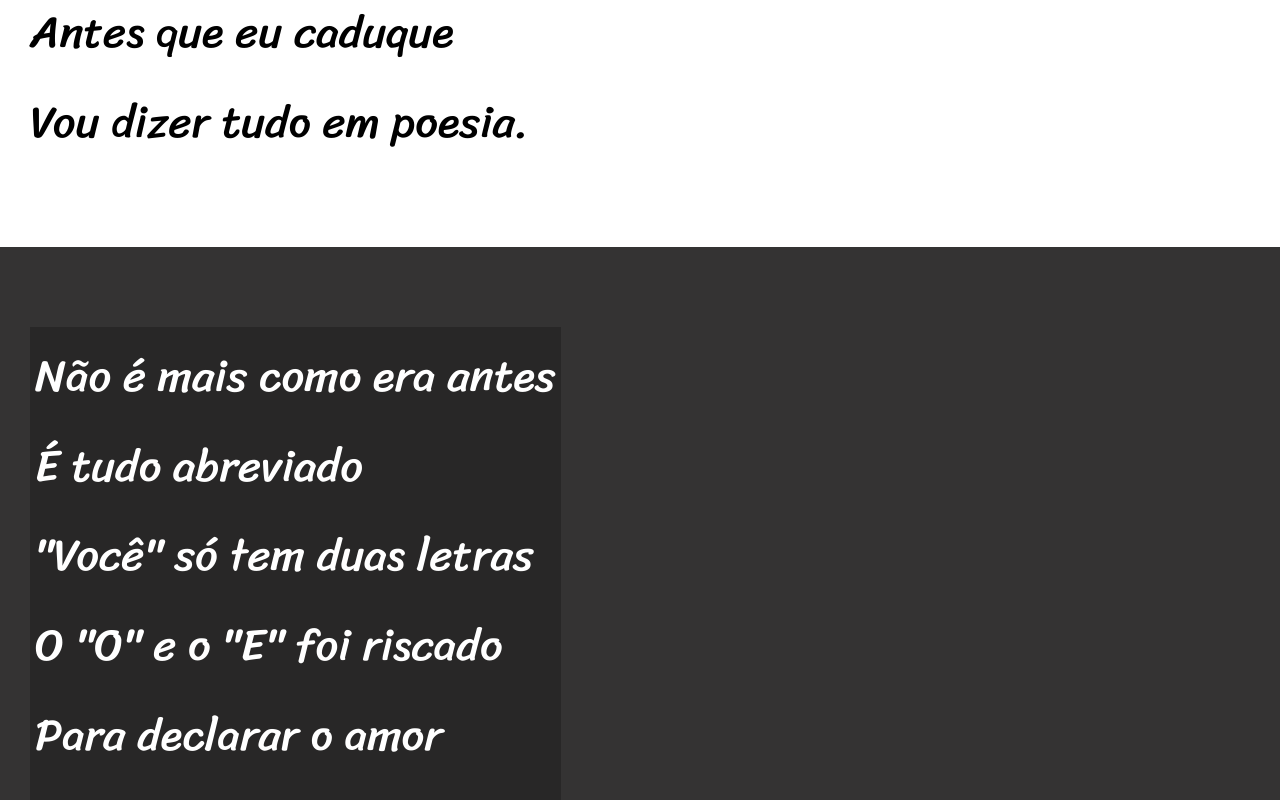
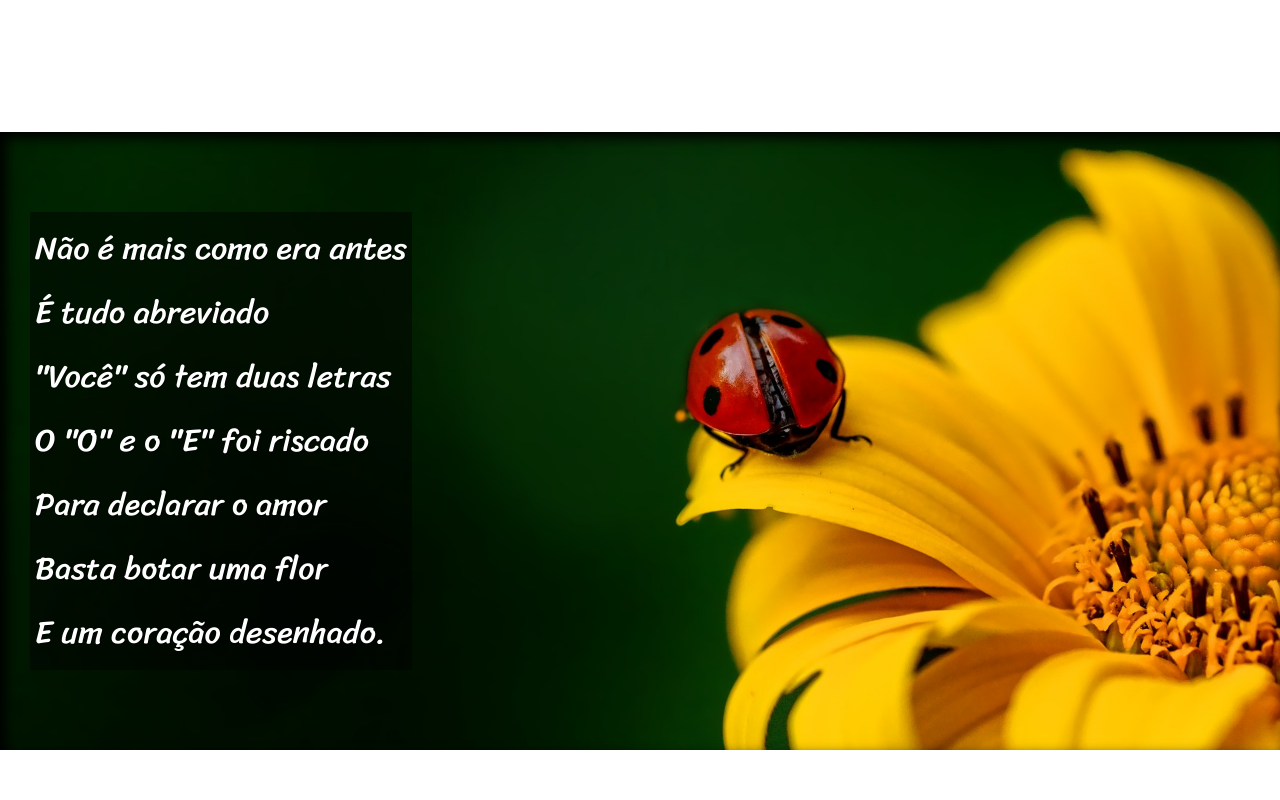
Before and after one commit to RhuanSilva02/HTML-CSS, a plain HTML site: page Desafios/d012/index.html in a window 1280 px wide. Shown: the part 800-1600 px from the top of the page. Drawn offline with Linux system fonts and the light colour scheme.

Commit message:
projeto cordel finalizado

```diff
--- a/Desafios/d012/estilo/style.css
+++ b/Desafios/d012/estilo/style.css
@@ -56,7 +56,11 @@ section {
     line-height: 2em;
     padding-left: 30px;
     font-family: var(--fonte03);
-    font-size: 3.5vw;
+    font-size: 2.5vw;
+}
+
+section > p {
+    padding-bottom: 2em;
 }
 
 section.normal {
@@ -67,12 +71,25 @@ section.normal {
 section.imagem {
     background-color: rgb(52, 51, 51);
     color: white;
+    box-shadow: inset 6px 6px 13px 0px black;
+    background-size: cover;
+    background-attachment: fixed;
 }
 
 section.imagem > p {
     display: inline-block;
     padding: 5px;
-    background-color: rgba(0, 0, 0, 0.233);
+    background-color: rgba(0, 0, 0, 0.471);
+    text-shadow: 1px 1px 0px rgba(0, 0, 0, 0.493);
+}
+
+section#img01{
+    background-image: url('../imagens/background001.jpg');
+    background-position: right center;
+}
+
+section#img02{
+    background-image: url(../imagens/background002.jpg);
 }
 
 footer {
--- a/Desafios/d012/index.html
+++ b/Desafios/d012/index.html
@@ -26,7 +26,7 @@
         </p>
     </section>
 
-    <section class="imagem">
+    <section class="imagem" id="img01">
         <p>
             Não é mais como era antes<br>
             É tudo abreviado<br>
@@ -62,7 +62,7 @@
     </section>
 
 
-    <section class="imagem">
+    <section class="imagem" id="img02">
         <p>
             Tenho saudade das cartas<br>
             Escritas com a própria mão<br>
```
